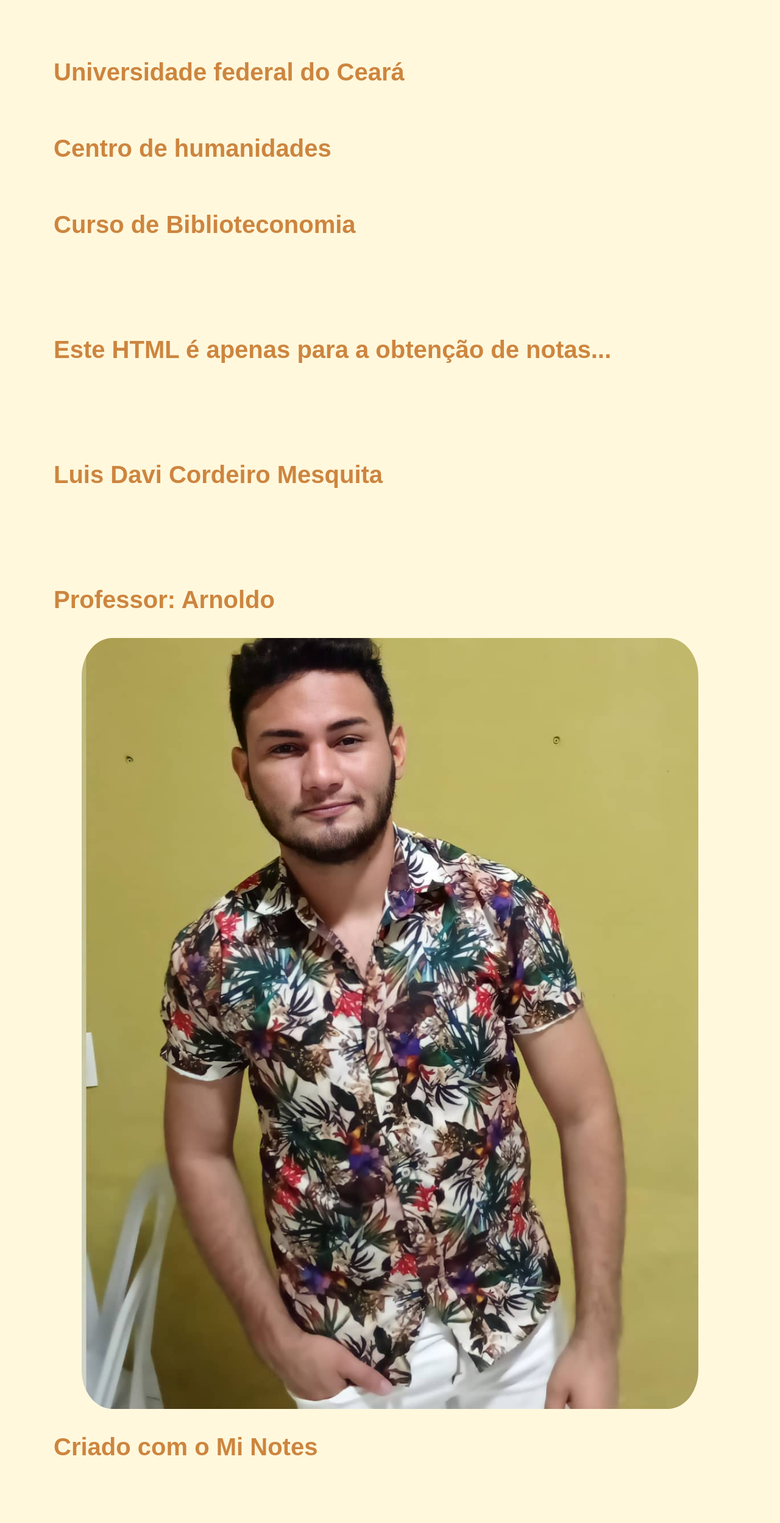
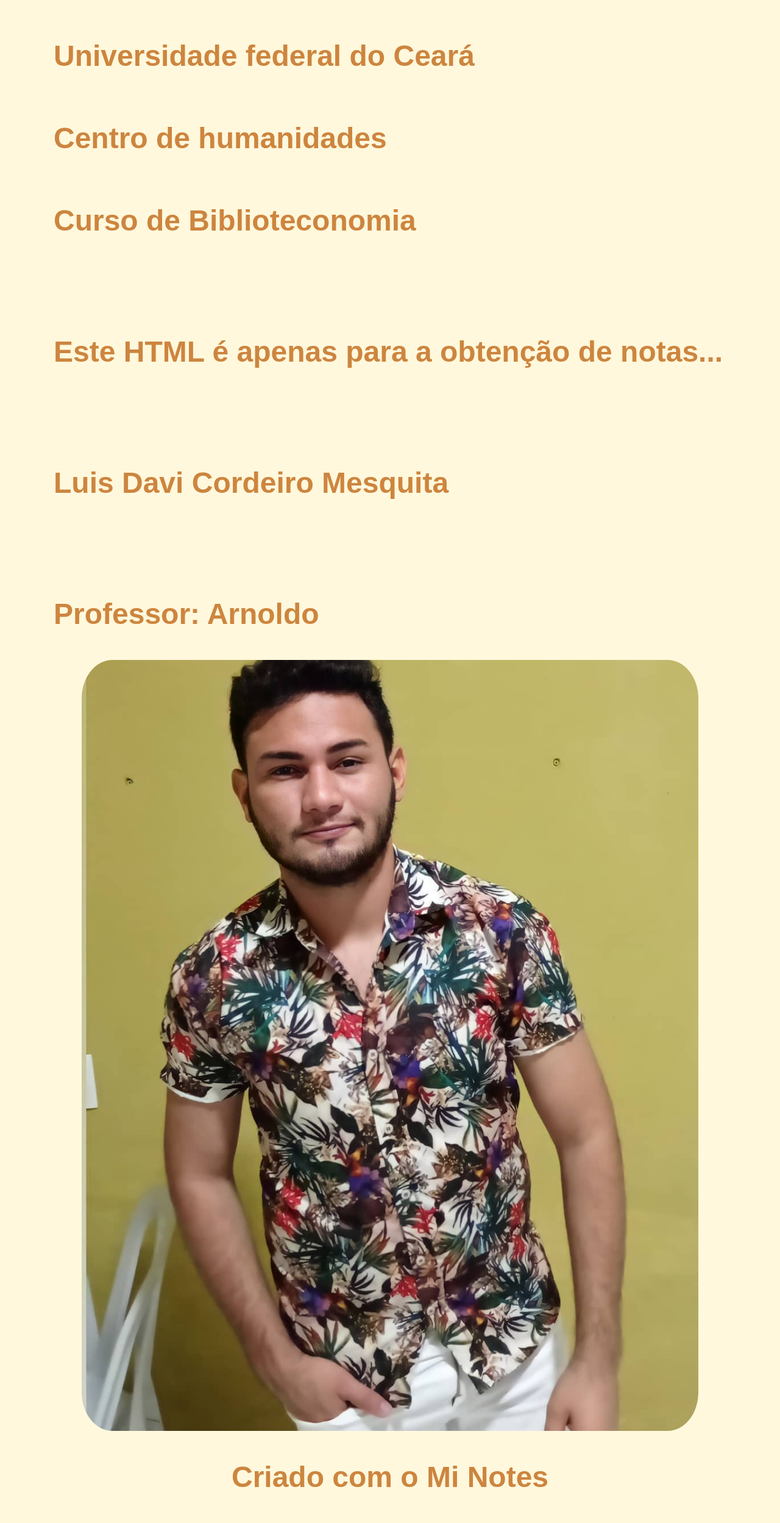
Before and after one commit to PabloBF/pablobf.github.io, a Jekyll site: the page ufc/informatica-aplicada/davi/index.html, which Jekyll copies as it is, in a window 1280 px wide. Shown: the whole page at 61% size. Built offline with Jekyll 4.4.1, drawn with Linux system fonts in a browser that asks for light colours; before the commit the page ends 2435 px from its top, so only the background shows below that.

Commit message:
Update index.html

```diff
--- a/ufc/informatica-aplicada/davi/index.html
+++ b/ufc/informatica-aplicada/davi/index.html
@@ -10,12 +10,12 @@
 			  color:peru;
 			  margin-left:5rem;
 			  margin-right:5rem;
-			  font-size:40px;
+			  font-size:48px;
 			  font-weight: bold;
 		  }
 		  header {
-				margin-top:6rem;
-				margin-bottom:6rem;
+				margin-top:4rem;
+				margin-bottom:4rem;
 		  }
 		  header p {
 			  padding:0;
@@ -32,6 +32,9 @@
 			  margin-right: auto;
 			  width: 80%;
 				border-radius: 5%;
+			}
+			footer {
+			text-align: center;
 			}
 		</style>
   </head>
```
